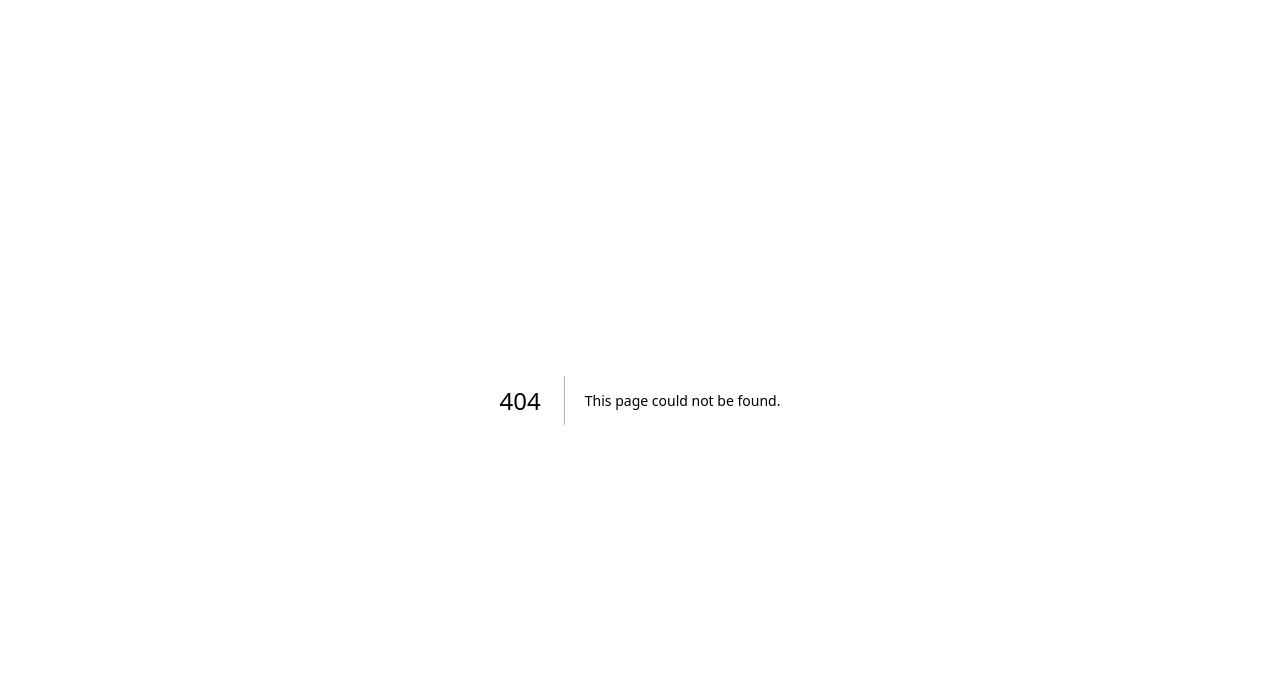
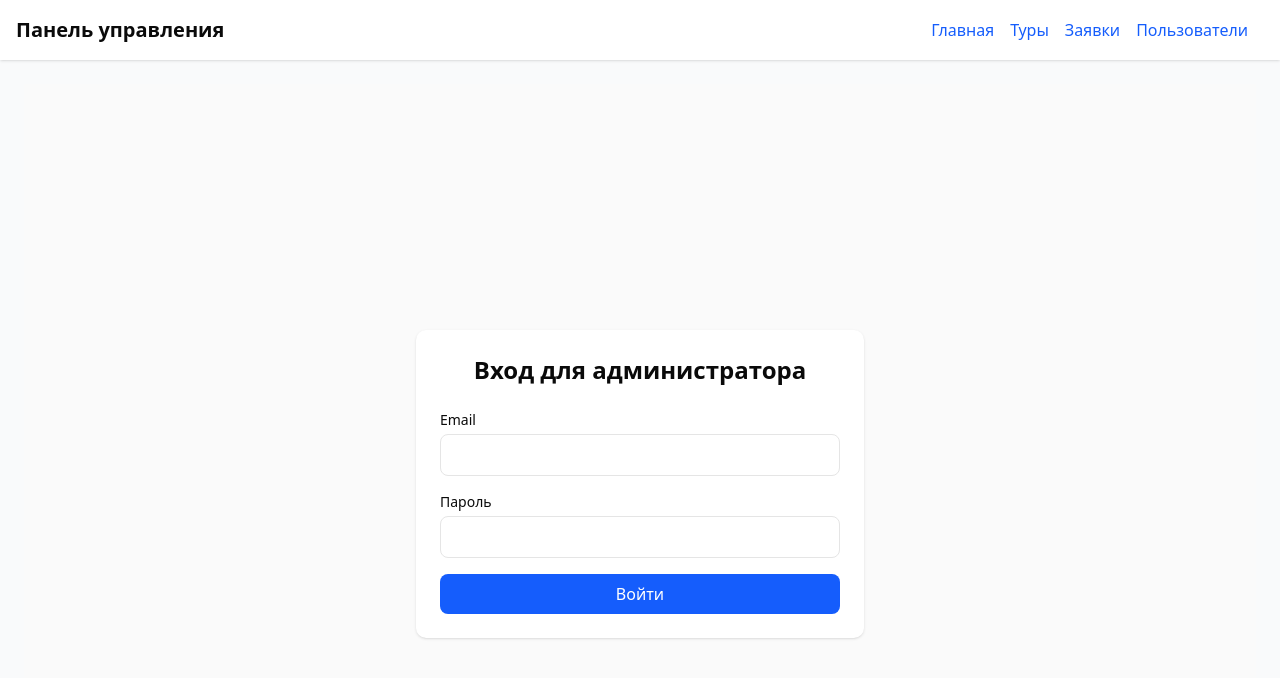
Before and after one commit to ochkishnik/diploma-tourism-app, a Next.js app: page /admin/login in a window 1280 px wide. Before the commit this address had no page. Shown: the top 678 px of the page. Built offline with nearby package versions, Linux system fonts and the light colour scheme.

Commit message:
feat: The admin panel and authorization system have been added

```diff
--- /dev/null
+++ b/src/app/admin/layout.tsx
@@ -0,0 +1,33 @@
+// src/app/admin/layout.tsx
+import Link from "next/link";
+
+export default function AdminLayout({
+  children,
+}: {
+  children: React.ReactNode;
+}) {
+  return (
+    <div className="min-h-screen bg-gray-50">
+      <header className="bg-white shadow">
+        <div className="max-w-7xl mx-auto px-4 py-4 flex justify-between items-center">
+          <h1 className="text-xl font-bold">Панель управления</h1>
+          <nav>
+            <Link href="/admin" className="text-blue-600 mr-4">
+              Главная
+            </Link>
+            <Link href="/admin/tours" className="text-blue-600 mr-4">
+              Туры
+            </Link>
+            <Link href="/admin/bookings" className="text-blue-600 mr-4">
+              Заявки
+            </Link>
+            <Link href="/admin/users" className="text-blue-600 mr-4">
+              Пользователи
+            </Link>
+          </nav>
+        </div>
+      </header>
+      <main className="max-w-7xl mx-auto p-6">{children}</main>
+    </div>
+  );
+}
--- /dev/null
+++ b/src/app/admin/login/page.tsx
@@ -0,0 +1,72 @@
+// src/app/admin/login/page.tsx
+"use client";
+import { useState } from "react";
+import { useRouter } from "next/navigation";
+
+export default function AdminLogin() {
+  const [email, setEmail] = useState("");
+  const [password, setPassword] = useState("");
+  const [error, setError] = useState("");
+  const router = useRouter();
+
+  const handleSubmit = async (e: React.FormEvent) => {
+    e.preventDefault();
+    setError("");
+
+    //Проверка логина и пароля администратора (простенькая реализация)
+    if (email === "admin@tourism.local" && password === "admin123") {
+      document.cookie = "admin_auth=granted; path=/; max-age=3600";
+      router.push("/admin");
+    } else {
+      setError("Неверный email или пароль");
+    }
+  };
+
+  return (
+    <div className="min-h-screen flex items-center justify-center bg-zinc-50 p-4">
+      <div className="w-full max-w-md bg-white p-6 rounded-lg shadow">
+        <h1 className="text-2xl font-bold mb-6 text-center">
+          Вход для администратора
+        </h1>
+        {error && <div className="text-red-500 mb-4">{error}</div>}
+        <form onSubmit={handleSubmit} className="space-y-4">
+          <div>
+            <label htmlFor="email" className="block text-sm font-medium mb-1">
+              Email
+            </label>
+            <input
+              id="email"
+              type="email"
+              value={email}
+              onChange={(e) => setEmail(e.target.value)}
+              className="w-full px-3 py-2 border rounded-md"
+              required
+            />
+          </div>
+          <div>
+            <label
+              htmlFor="password"
+              className="block text-sm font-medium mb-1"
+            >
+              Пароль
+            </label>
+            <input
+              id="password"
+              type="password"
+              value={password}
+              onChange={(e) => setPassword(e.target.value)}
+              className="w-full px-3 py-2 border rounded-md"
+              required
+            />
+          </div>
+          <button
+            type="submit"
+            className="w-full bg-blue-600 text-white py-2 rounded-md hover:bg-blue-700"
+          >
+            Войти
+          </button>
+        </form>
+      </div>
+    </div>
+  );
+}
--- /dev/null
+++ b/src/app/admin/page.tsx
@@ -0,0 +1,10 @@
+// src/app/admin/page.tsx
+export default function AdminDashboard() {
+  return (
+    <div>
+      <h2 className="text-2xl font-bold mb-4">
+        Добро пожаловать в панель управления, лох
+      </h2>
+    </div>
+  );
+}
--- /dev/null
+++ b/src/proxy.ts
@@ -0,0 +1,18 @@
+// src/proxy.ts
+import { NextRequest, NextResponse } from "next/server";
+
+export function proxy(request: NextRequest) {
+  const pathname = request.nextUrl.pathname;
+
+  //Защищаем все маршруты /admin/*, кроме /admin/login
+  if (pathname.startsWith("/admin") && pathname !== "/admin/login") {
+    const authCookie = request.cookies.get("admin_auth")?.value;
+    if (authCookie !== "granted")
+      return NextResponse.redirect(new URL("/admin/login", request.url));
+  }
+  return NextResponse.next();
+}
+
+export const config = {
+  matcher: ["/admin/:path*"],
+};
```
